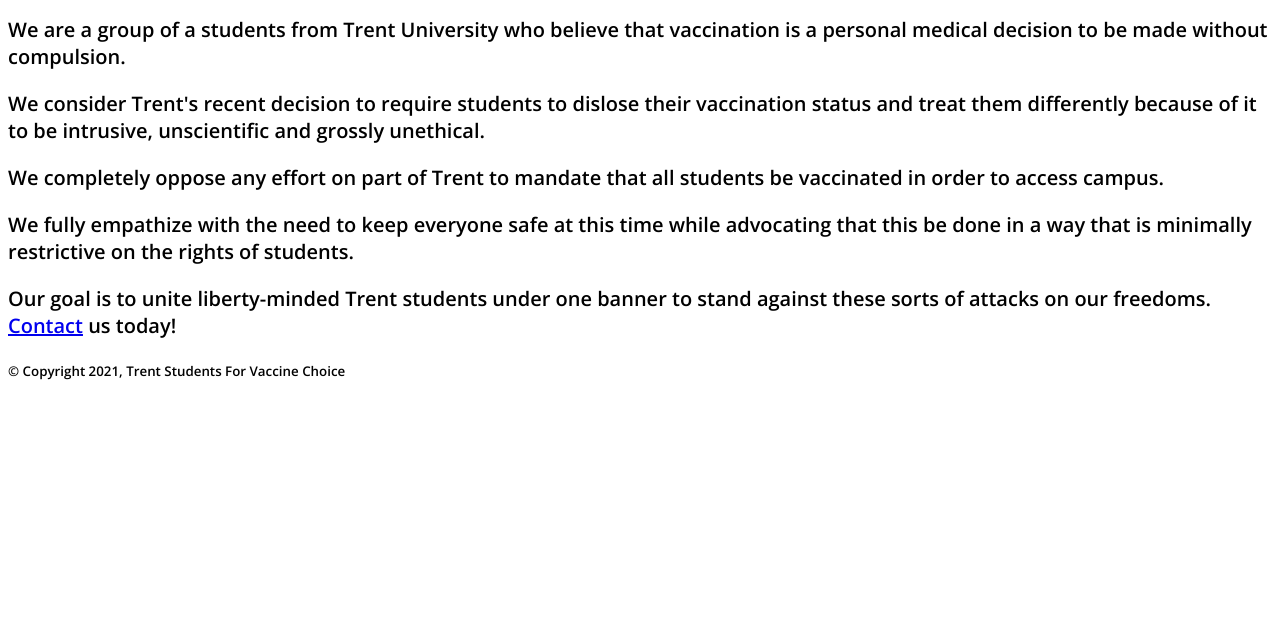
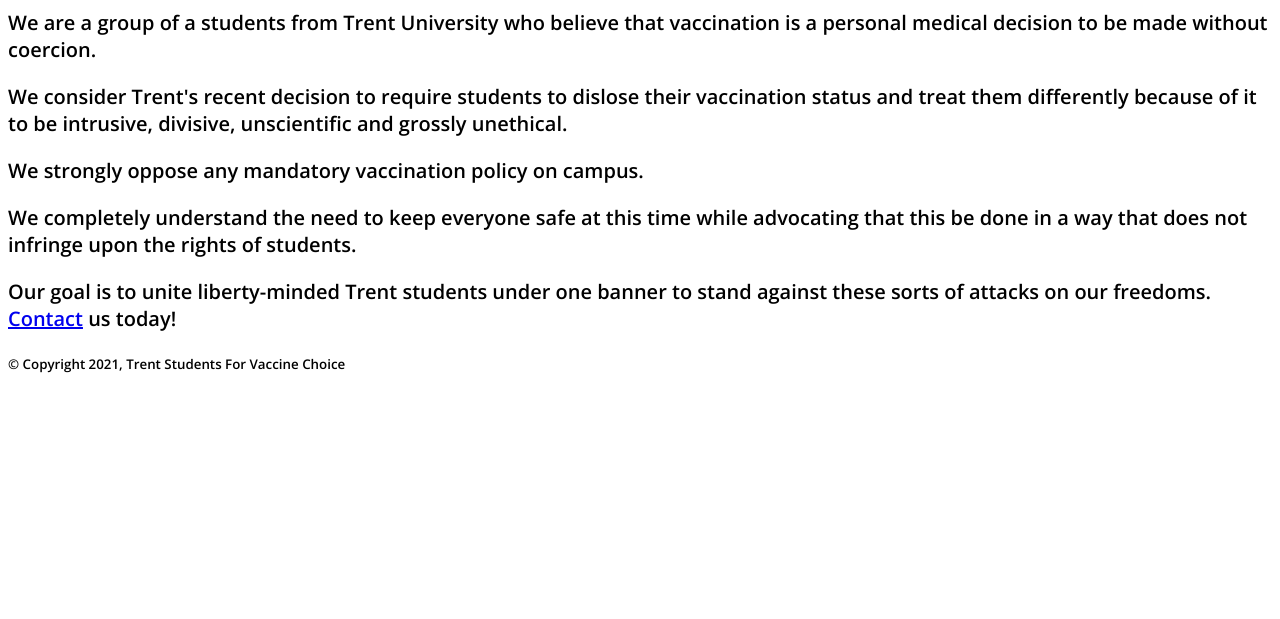
Before and after one commit to trentstudents4vaccinechoice/trentstudents4vaccinechoice.github.io, a plain HTML site: page index.html in a window 1280 px wide. Shown: the part 181-800 px from the top of the page. Drawn offline with nearby package versions, Linux system fonts and the light colour scheme.

Commit message:
Update index.html

```diff
--- a/index.html
+++ b/index.html
@@ -25,12 +25,12 @@
 	<title> Trent Students for Vaccine Choice </title>
 	</head>
 	<body>
-	<h1> Concerned about Trent's new vaccination policy? </h1>
-	<h2> You are not alone. </h2>
-	<p> We are a group of a students from Trent University who believe that vaccination is a personal medical decision to be made without compulsion. </p>
-	<p> We consider Trent's recent decision to require students to dislose their vaccination status and treat them differently because of it to be intrusive, unscientific and grossly unethical. </p>
-	<p> We completely oppose any effort on part of Trent to mandate that all students be vaccinated in order to access campus. </p>
-	<p> We fully empathize with the need to keep everyone safe at this time while advocating that this be done in a way that is minimally restrictive on the rights of students. </p>
+	<h1><b> Concerned about Trent's new vaccination policy? </b></h1>
+	<h1><b> You are not alone. <b></h1>
+	<p> We are a group of a students from Trent University who believe that vaccination is a personal medical decision to be made without coercion. </p>
+	<p> We consider Trent's recent decision to require students to dislose their vaccination status and treat them differently because of it to be intrusive, divisive, unscientific and grossly unethical. </p>
+	<p> We strongly oppose any mandatory vaccination policy on campus. </p>
+	<p> We completely understand the need to keep everyone safe at this time while advocating that this be done in a way that does not infringe upon the rights of students. </p>
 	<p> Our goal is to unite liberty-minded Trent students under one banner to stand against these sorts of attacks on our freedoms. <a href="mailto:trentstudents4vaccinechoice@protonmail.com">Contact</a> us today!</p>
 	<footer> <small>&copy; Copyright 2021, Trent Students For Vaccine Choice</small> </footer>
 	</body>
```
